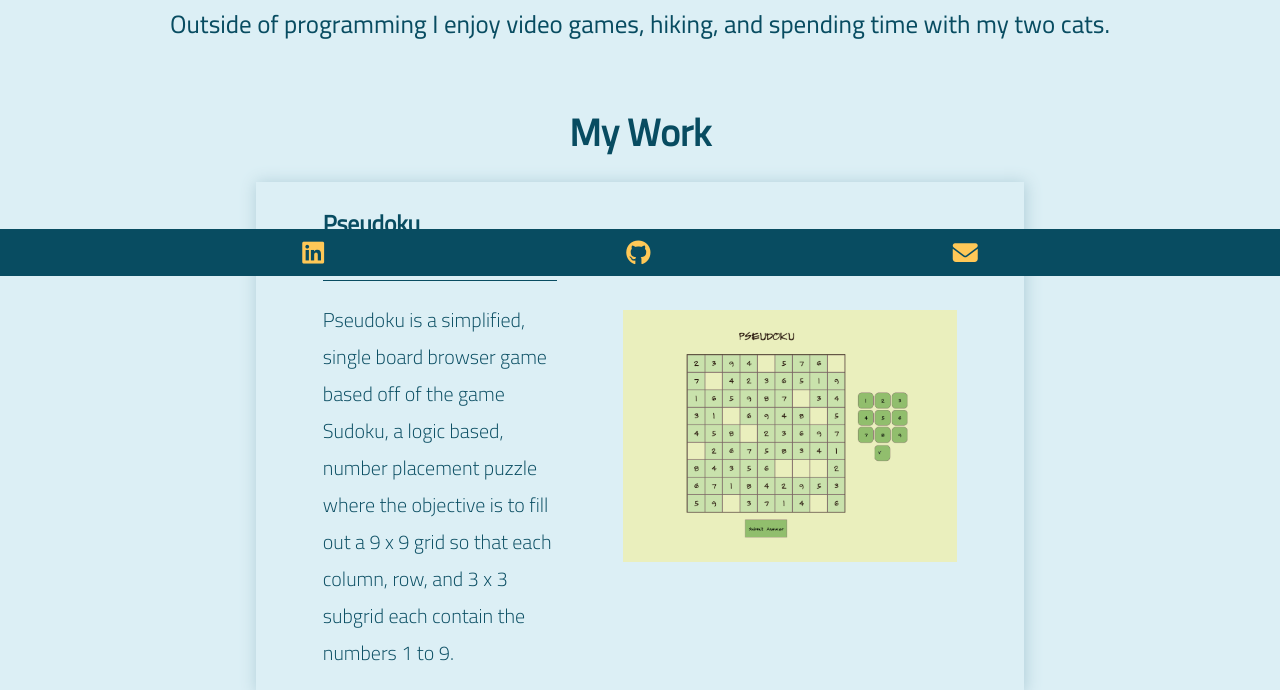
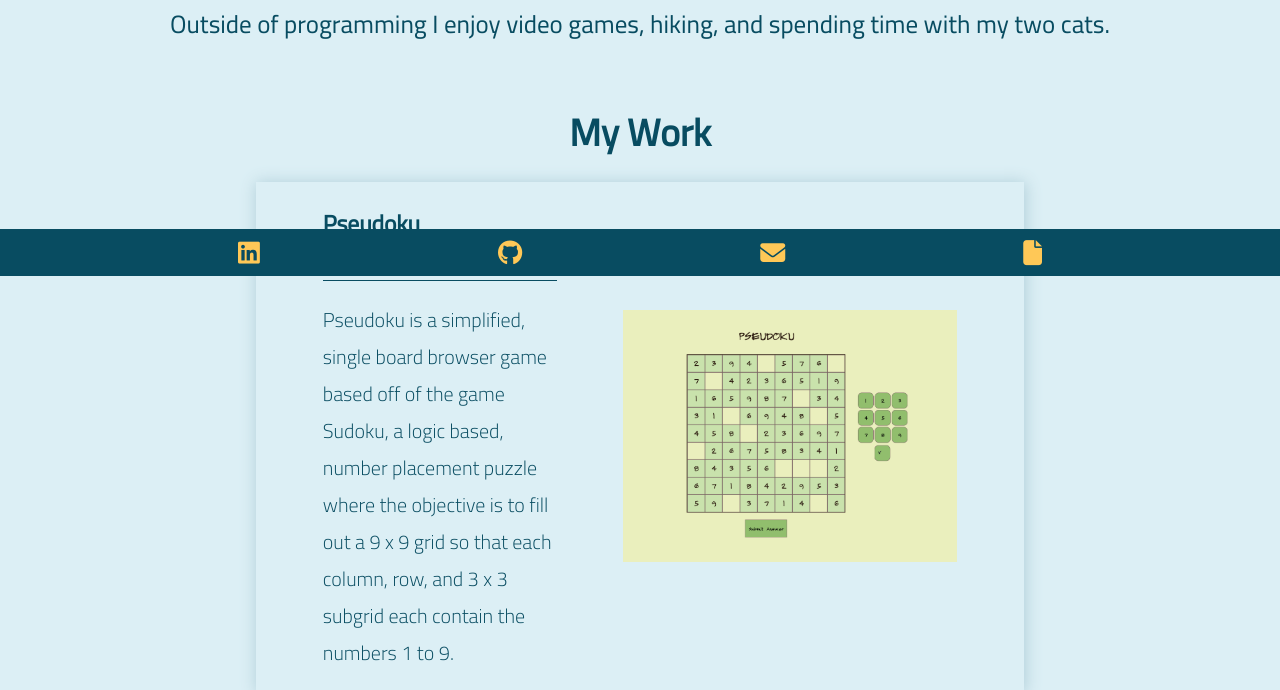
Before and after one commit to cit690/portfolio, a Flask app: page / in a window 1280 px wide. Shown: the part 524-1214 px from the top of the page. Run offline with Flask 2, Linux system fonts and the light colour scheme; some libraries are stand-ins or nearby versions.

Commit message:
added resume

```diff
--- a/templates/index.html
+++ b/templates/index.html
@@ -87,6 +87,7 @@
     <a href="https://www.linkedin.com/in/cithompson/" target="_blank" style="color: #ffc857"><i class="fa-brands fa-linkedin"></i></a>
     <a href="https://github.com/cit690" target="_blank" style="color: #ffc857"><i class="fa-brands fa-github"></i></a>
     <a href="mailto:cit690@gmail.com" style="color: #ffc857"><i class="fa-solid fa-envelope"></i></a>
+    <a href="/static/Claire Thompson ATS Resume.pdf" target="_blank" style="color: #ffc857"><i class="fa-solid fa-file"></i></a>
   </footer>
 </body>
 </html>
```
Also changed, not shown: 1 other file.
